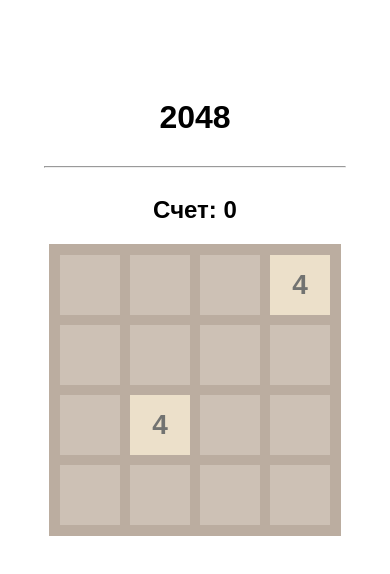
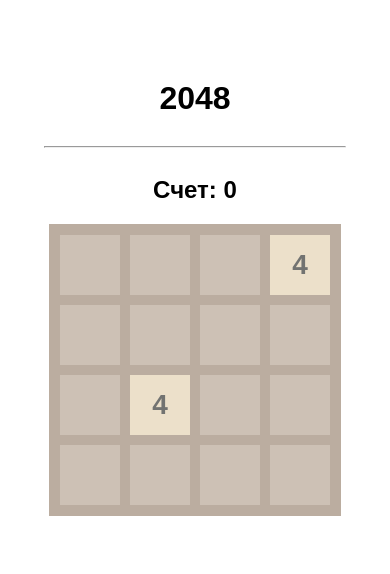
Before and after one commit to natalyamuratova/2048, a React (Vite) app: page / in a window 390 px wide. Shown: the top 574 px of the page. Built offline with nearby package versions, Linux system fonts and the light colour scheme.

Commit message:
Trying to fix touch events for mobile

```diff
--- a/src/App.scss
+++ b/src/App.scss
@@ -10,6 +10,6 @@
   @media (max-width: $mobile-breakpoint-width) {
     height: unset;
     justify-content: flex-start;
-    padding-top: 20%;
+    padding-top: 15%;
   }
 }
--- a/src/pages/game/Game.tsx
+++ b/src/pages/game/Game.tsx
@@ -14,13 +14,13 @@
       e.preventDefault();
       e.stopPropagation();
       document.documentElement.style.overflow = 'hidden';
-    }, {passive: false});
+    });
 
     document.addEventListener('touchend', function(e: TouchEvent) {
       e.preventDefault();
       e.stopPropagation();
       document.documentElement.style.overflow = 'auto';
-    }, {passive: false});
+    });
 
     return () => { dispatch(resetState()); };
   }, []);
```
